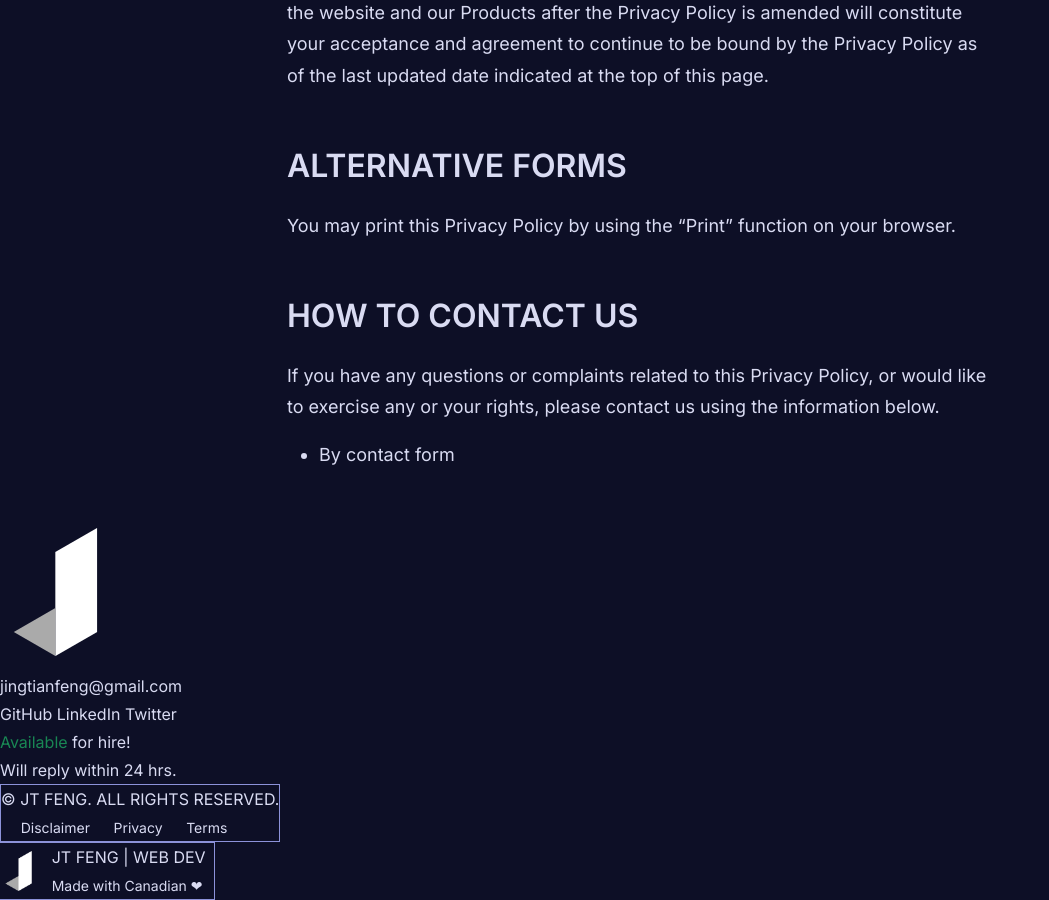
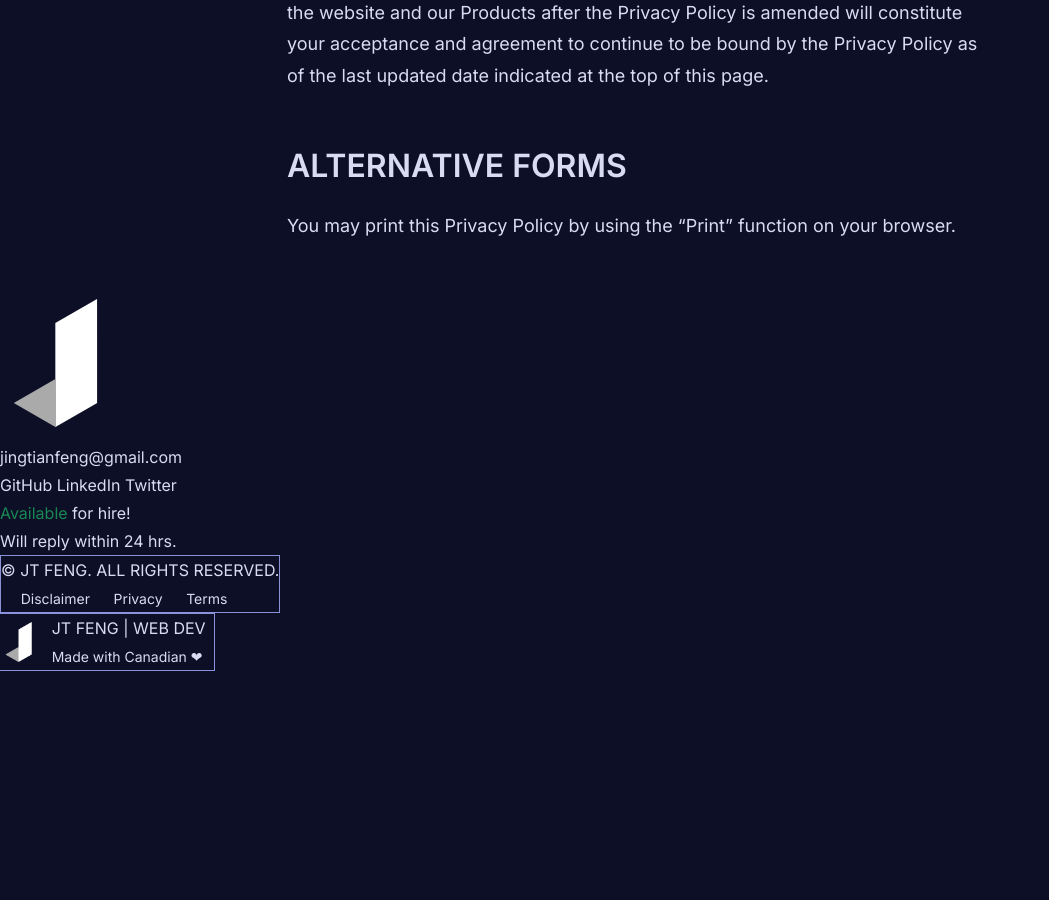
Before and after one commit to jingtianfeng/jtfeng-personal-1, a Jekyll site: the page built from privacy.md, in a window 1280 px wide and 900 px high, scrolled down 16252 px. Shown: the whole window, without its empty margins (0-1049 px from the left). Built offline with Jekyll 4.4.1, drawn with Linux system fonts in a browser that asks for light colours; after the commit the page ends 16923 px from its top, so only the background shows below that.

Commit message:
Update disclaimer, privacy, terms: remove contact

```diff
--- a/privacy.md
+++ b/privacy.md
@@ -398,10 +398,3 @@ the Privacy Policy as of the last updated date indicated at the top of this page
 ## ALTERNATIVE FORMS
 
 You may print this Privacy Policy by using the "Print" function on your browser.
-
-## HOW TO CONTACT US
-
-If you have any questions or complaints related to this Privacy Policy, or would like to exercise any or your rights,
-please contact us using the information below.
-
-- By [contact form]( {{ site.url | append: "#footer" }} )
```
Also changed, not shown: disclaimer.md (+0 -6 lines), terms.md (+0 -6 lines).
